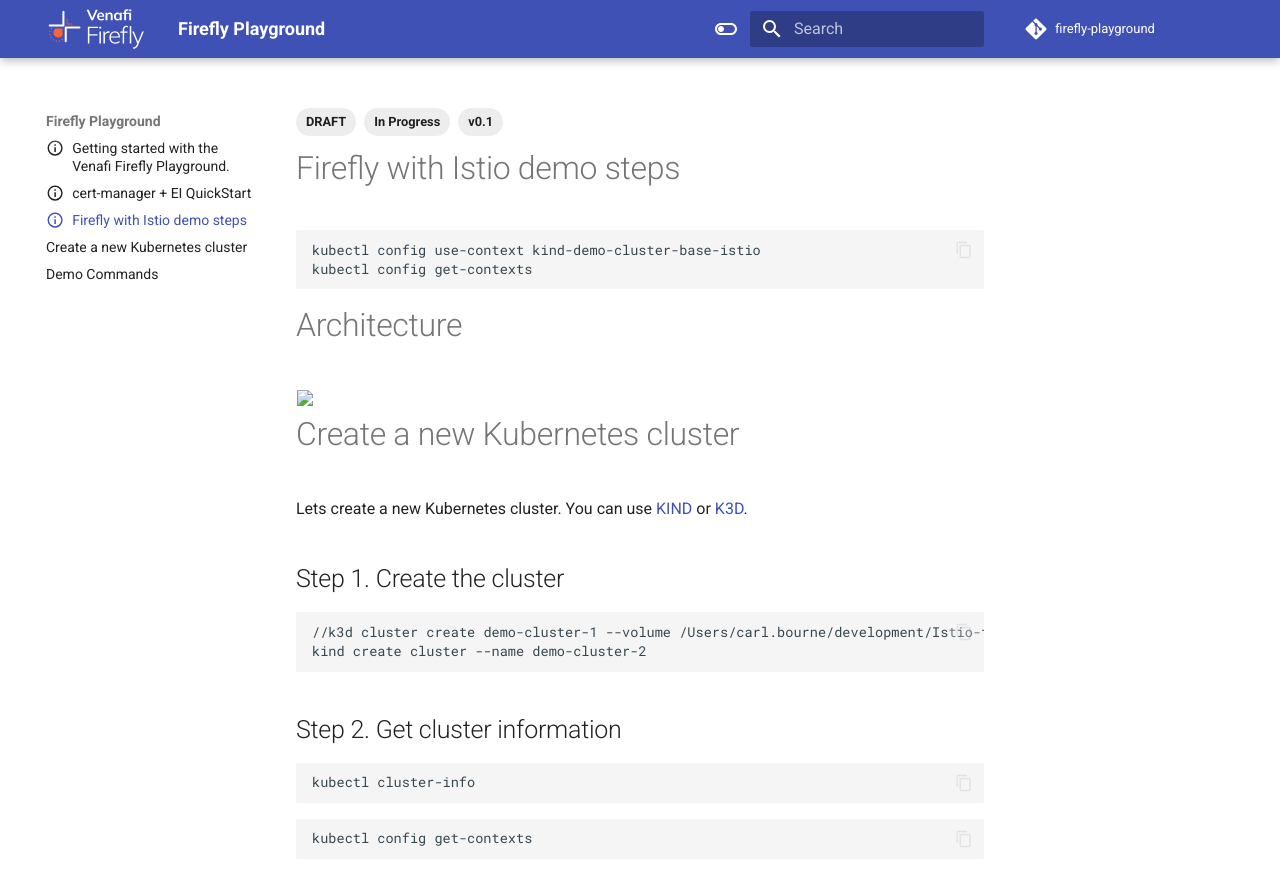
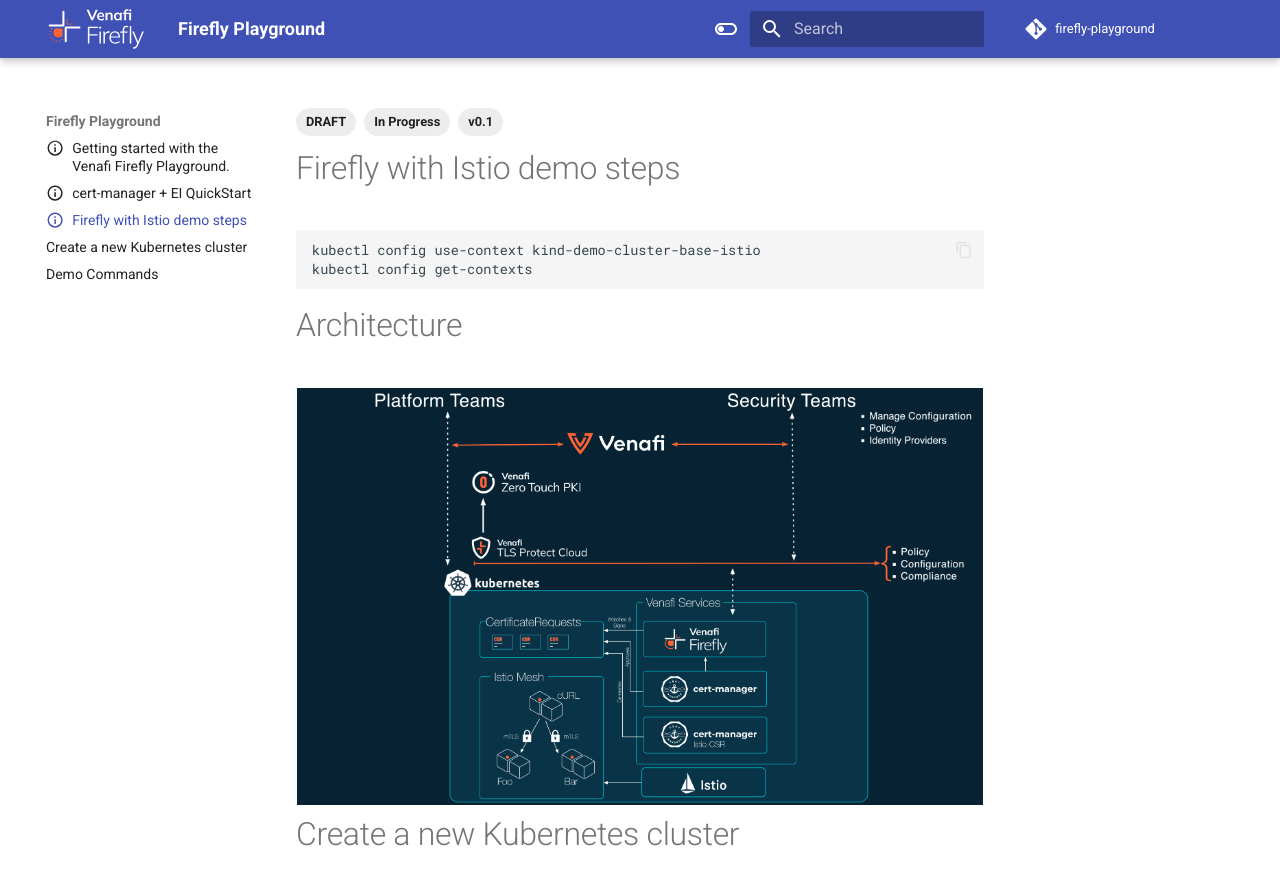
Before and after one commit to Venafi/firefly-playground, an MkDocs documentation site: the page built from docs/istio-firefly.md, in a window 1280 px wide and 900 px high. Shown: the top 887 px of the window. Built offline with MkDocs 1.6.1 and Material for MkDocs 9.7.7, drawn with Linux system fonts in a browser that asks for light colours; comment, search, counter and statistics services are not loaded; the version menu is left out.

Commit message:
added isto demo steps

```diff
--- a/docs/istio-firefly.md
+++ b/docs/istio-firefly.md
@@ -30,7 +30,7 @@
 
 <div class="row">
   <div class="column">
-    <img src="images/istio-service-mesh.png" width="1000">
+    <img src="../images/istio-service-mesh.png" width="1000">
   </div>
 </div>
 
@@ -99,13 +99,13 @@
 
 <div class="row">
   <div class="column">
-    <img src="images/issuer-configs.png" width="500">
+    <img src="../images/issuer-configs.png" width="500">
   </div>
   <div class="column">
-    <img src="images/new-issuer.png" width="500">
+    <img src="../images/new-issuer.png" width="500">
   </div>
   <div class="column">
-    <img src="images/new-issuer-2.png" width="500">
+    <img src="../images/new-issuer-2.png" width="500">
   </div>
 </div>
 
```
